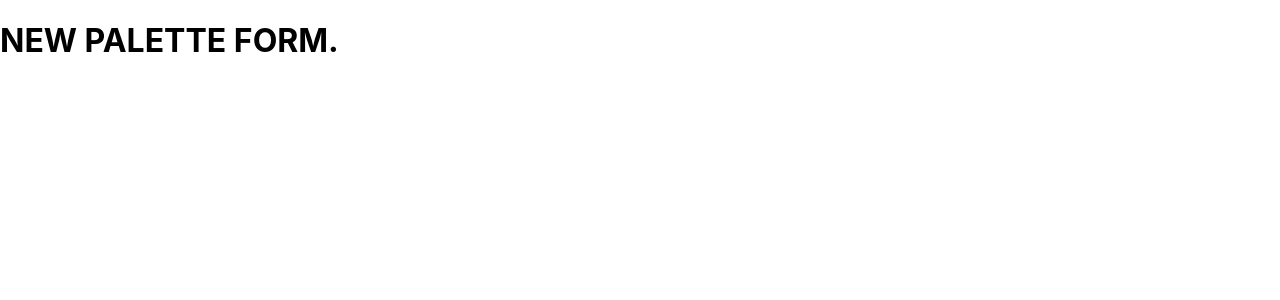
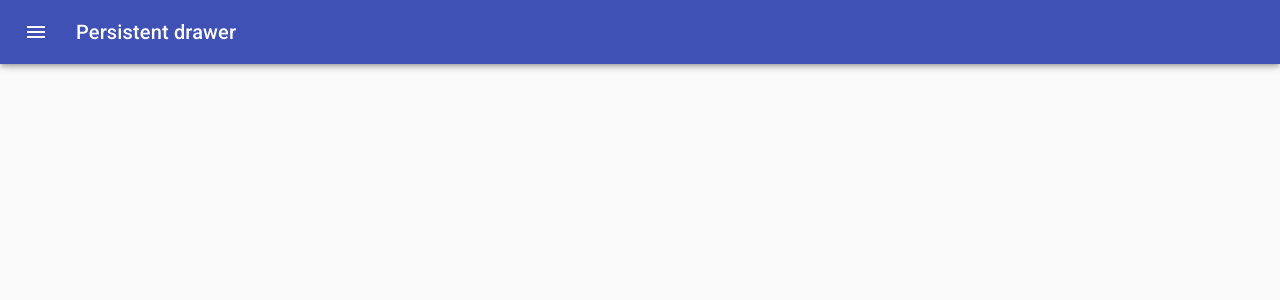
Before and after one commit to appsius/Color_Botanic, a React (Create React App) app: page /palette/new in a window 1280 px wide. Shown: the top 300 px of the page. Built offline with nearby package versions, Linux system fonts and the light colour scheme.

Commit message:
Adding Slide-Out Drawer

```diff
--- a/src/NewPaletteForm.js
+++ b/src/NewPaletteForm.js
@@ -1,13 +1,133 @@
-import React, { Component } from 'react';
+import React from 'react';
+import clsx from 'clsx';
+import { makeStyles } from '@material-ui/core/styles';
+import Drawer from '@material-ui/core/Drawer';
+import CssBaseline from '@material-ui/core/CssBaseline';
+import AppBar from '@material-ui/core/AppBar';
+import Toolbar from '@material-ui/core/Toolbar';
+import Typography from '@material-ui/core/Typography';
+import Divider from '@material-ui/core/Divider';
+import IconButton from '@material-ui/core/IconButton';
+import MenuIcon from '@material-ui/icons/Menu';
+import ChevronLeftIcon from '@material-ui/icons/ChevronLeft';
 
-class NewPaletteForm extends Component {
-  render() {
-    return (
-      <div>
-        <h1>NEW PALETTE FORM.</h1>
-      </div>
-    );
+const drawerWidth = 240;
+
+const useStyles = makeStyles(theme => ({
+  root: {
+    display: 'flex'
+  },
+  appBar: {
+    transition: theme.transitions.create(['margin', 'width'], {
+      easing: theme.transitions.easing.sharp,
+      duration: theme.transitions.duration.leavingScreen
+    })
+  },
+  appBarShift: {
+    width: `calc(100% - ${drawerWidth}px)`,
+    marginLeft: drawerWidth,
+    transition: theme.transitions.create(['margin', 'width'], {
+      easing: theme.transitions.easing.easeOut,
+      duration: theme.transitions.duration.enteringScreen
+    })
+  },
+  menuButton: {
+    marginRight: theme.spacing(2)
+  },
+  hide: {
+    display: 'none'
+  },
+  drawer: {
+    width: drawerWidth,
+    flexShrink: 0
+  },
+  drawerPaper: {
+    width: drawerWidth
+  },
+  drawerHeader: {
+    display: 'flex',
+    alignItems: 'center',
+    padding: theme.spacing(0, 1),
+    ...theme.mixins.toolbar,
+    justifyContent: 'flex-end'
+  },
+  content: {
+    flexGrow: 1,
+    padding: theme.spacing(3),
+    transition: theme.transitions.create('margin', {
+      easing: theme.transitions.easing.sharp,
+      duration: theme.transitions.duration.leavingScreen
+    }),
+    marginLeft: -drawerWidth
+  },
+  contentShift: {
+    transition: theme.transitions.create('margin', {
+      easing: theme.transitions.easing.easeOut,
+      duration: theme.transitions.duration.enteringScreen
+    }),
+    marginLeft: 0
   }
+}));
+
+export default function NewPaletteForm() {
+  const classes = useStyles();
+  const [open, setOpen] = React.useState(false);
+
+  const handleDrawerOpen = () => {
+    setOpen(true);
+  };
+
+  const handleDrawerClose = () => {
+    setOpen(false);
+  };
+
+  return (
+    <div className={classes.root}>
+      <CssBaseline />
+      <AppBar
+        position='fixed'
+        className={clsx(classes.appBar, {
+          [classes.appBarShift]: open
+        })}
+      >
+        <Toolbar>
+          <IconButton
+            color='inherit'
+            aria-label='open drawer'
+            onClick={handleDrawerOpen}
+            edge='start'
+            className={clsx(classes.menuButton, open && classes.hide)}
+          >
+            <MenuIcon />
+          </IconButton>
+          <Typography variant='h6' noWrap>
+            Persistent drawer
+          </Typography>
+        </Toolbar>
+      </AppBar>
+      <Drawer
+        className={classes.drawer}
+        variant='persistent'
+        anchor='left'
+        open={open}
+        classes={{
+          paper: classes.drawerPaper
+        }}
+      >
+        <div className={classes.drawerHeader}>
+          <IconButton onClick={handleDrawerClose}>
+            <ChevronLeftIcon />
+          </IconButton>
+        </div>
+        <Divider />
+      </Drawer>
+      <main
+        className={clsx(classes.content, {
+          [classes.contentShift]: open
+        })}
+      >
+        <div className={classes.drawerHeader} />
+      </main>
+    </div>
+  );
 }
-
-export default NewPaletteForm;
```
